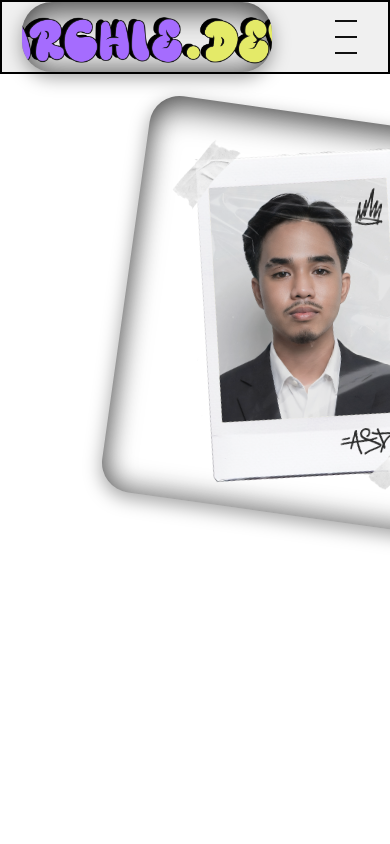
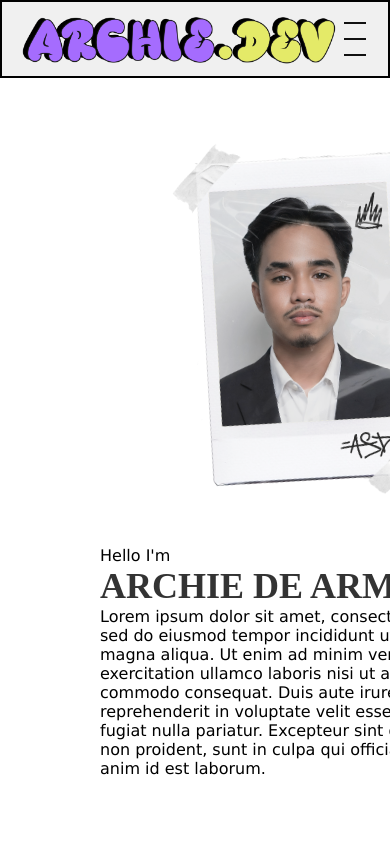
Before and after one commit to dearmasArchie/archiedearmasdev, a React (Vite) app: page / in a window 390 px wide. Shown: the top 844 px of the page. Built offline with nearby package versions, Linux system fonts and the light colour scheme; a web font is replaced by a local one.

Commit message:
startpage update

```diff
--- a/src/components/NamePart/NamePart.jsx
+++ b/src/components/NamePart/NamePart.jsx
@@ -5,17 +5,17 @@ import formalPicture from '../../assets/formal-picture.png';
 function NamePart() {
     return (
     <div className='side-space'>
-      <div className='parent'>
-        <div className='div2 left-side'>
+      <div className='parent-namepart'>
+        <div className='left-top'>
           <p>Hello I'm</p>
           <h1 className='name'>ARCHIE DE ARMAS</h1>
         </div>
 
-        <div className='div1 right-side'>
+        <div className='right-side'>
           <img src={formalPicture} alt="Archie De Armas"/>
         </div>
 
-        <div className='div3 left-side description'>
+        <div className='left-bottom'>
           <p>Lorem ipsum dolor sit amet, consectetur adipiscing elit, sed do eiusmod tempor incididunt ut labore et dolore magna aliqua. Ut enim ad minim veniam, quis nostrud exercitation ullamco laboris nisi ut aliquip ex ea commodo consequat. Duis aute irure dolor in reprehenderit in voluptate velit esse cillum dolore eu fugiat nulla pariatur. Excepteur sint occaecat cupidatat non proident, sunt in culpa qui officia deserunt mollit anim id est laborum.</p>
         </div>
       </div>
--- a/src/components/NamePart/name-part.css
+++ b/src/components/NamePart/name-part.css
@@ -33,7 +33,7 @@
 }
 
 /* grid layout */
-.parent {
+.parent-namepart {
   display: grid;
   grid-template-columns: 1fr 1fr;
   grid-template-rows: auto auto;
@@ -41,9 +41,9 @@
   align-items: start;
 }
 /* right-side */
-.div1 { grid-area: 1 / 2 / 3 / 3; }
+.right-side { grid-area: 1 / 2 / 3 / 3; }
 /* left top */
-.div2 {
+.left-top {
   grid-area: 1 / 1 / 2 / 2;
   display: flex;
   flex-direction: column;
@@ -51,7 +51,7 @@
   height: 100%;
 }
 /* left  bottom */
-.div3 { grid-area: 2 / 1 / 3 / 2; }
+.left-bottom { grid-area: 2 / 1 / 3 / 2; }
 
 
 @media (max-width: 768px) {
@@ -62,9 +62,9 @@
   }
 
 
-  .div1 { grid-area: 1 / 1 / 2 / 2; }
-  .div2 { grid-area: 2 / 1 / 3 / 2; }
-  .div3 { grid-area: 3 / 1 / 4 / 2; }
+  .right-side { grid-area: 1 / 1 / 2 / 2; }
+  .left-top { grid-area: 2 / 1 / 3 / 2; }
+  .left-bottom  { grid-area: 3 / 1 / 4 / 2; }
 
   .left-side {
     padding: 20px;
--- a/src/page/Start-Page/StartPage.jsx
+++ b/src/page/Start-Page/StartPage.jsx
@@ -14,7 +14,7 @@ function StartPage() {
           </div>
           <div className="img-div">
             {/* <img src={ChoiJisu} alt=""/>  */}
-            <img src="https://i.pinimg.com/736x/27/75/12/2775124b4c0d510a86abb626610f224b.jpg" alt=""/>
+            <img src="https://i.pinimg.com/736x/27/75/12/2775124b4c0d510a86abb626610f224b.jpg" alt="" className='display-img'/>
           </div>
           <div className="link-div">
             <div className='socials'>
--- a/src/page/Start-Page/start-page.css
+++ b/src/page/Start-Page/start-page.css
@@ -123,7 +123,7 @@ grid-row-gap: 0px;
 }
 
 
-img {
+.display-img {
     display: block;
     max-width: 70%;
     min-width: 250px;
```
